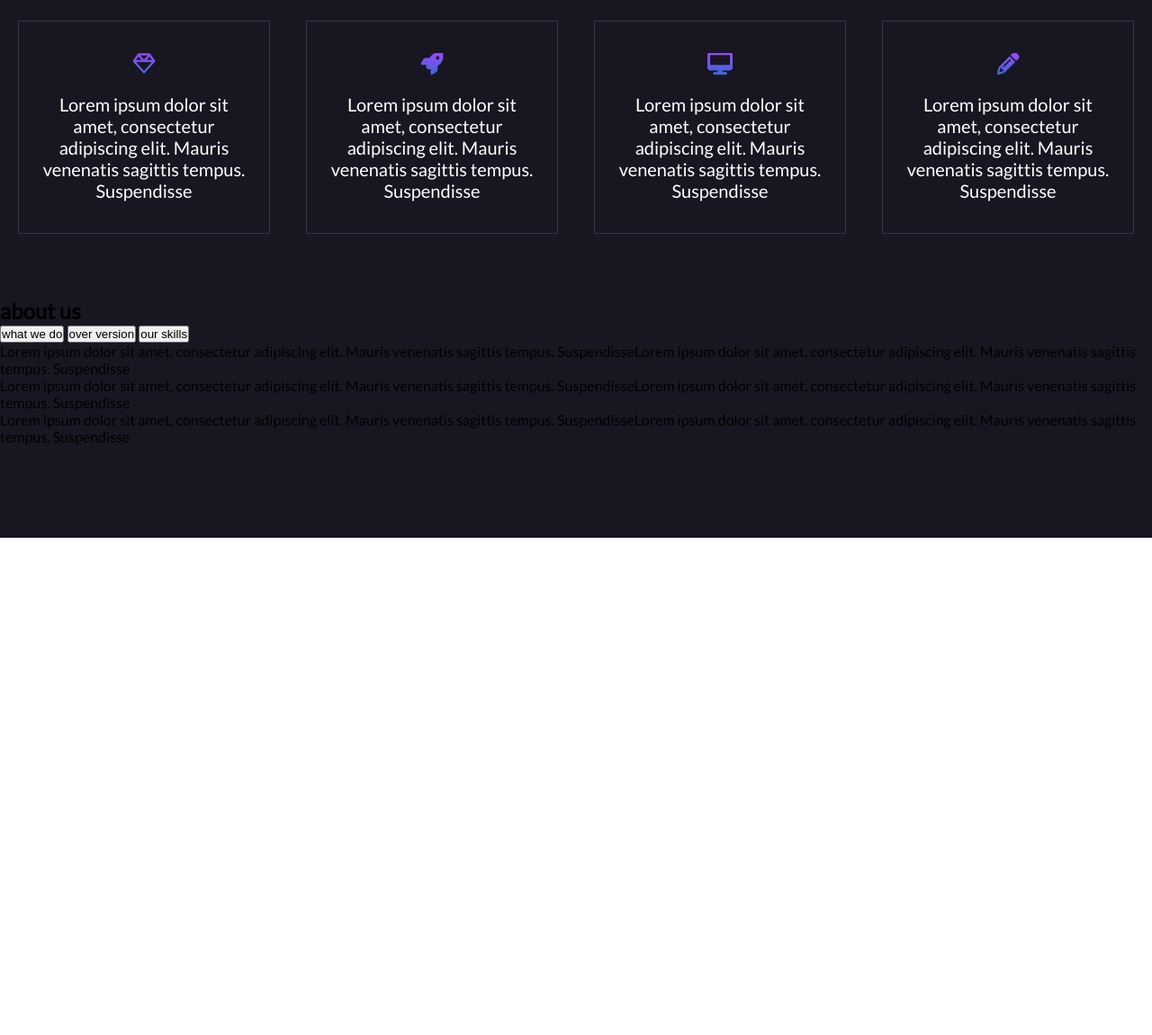
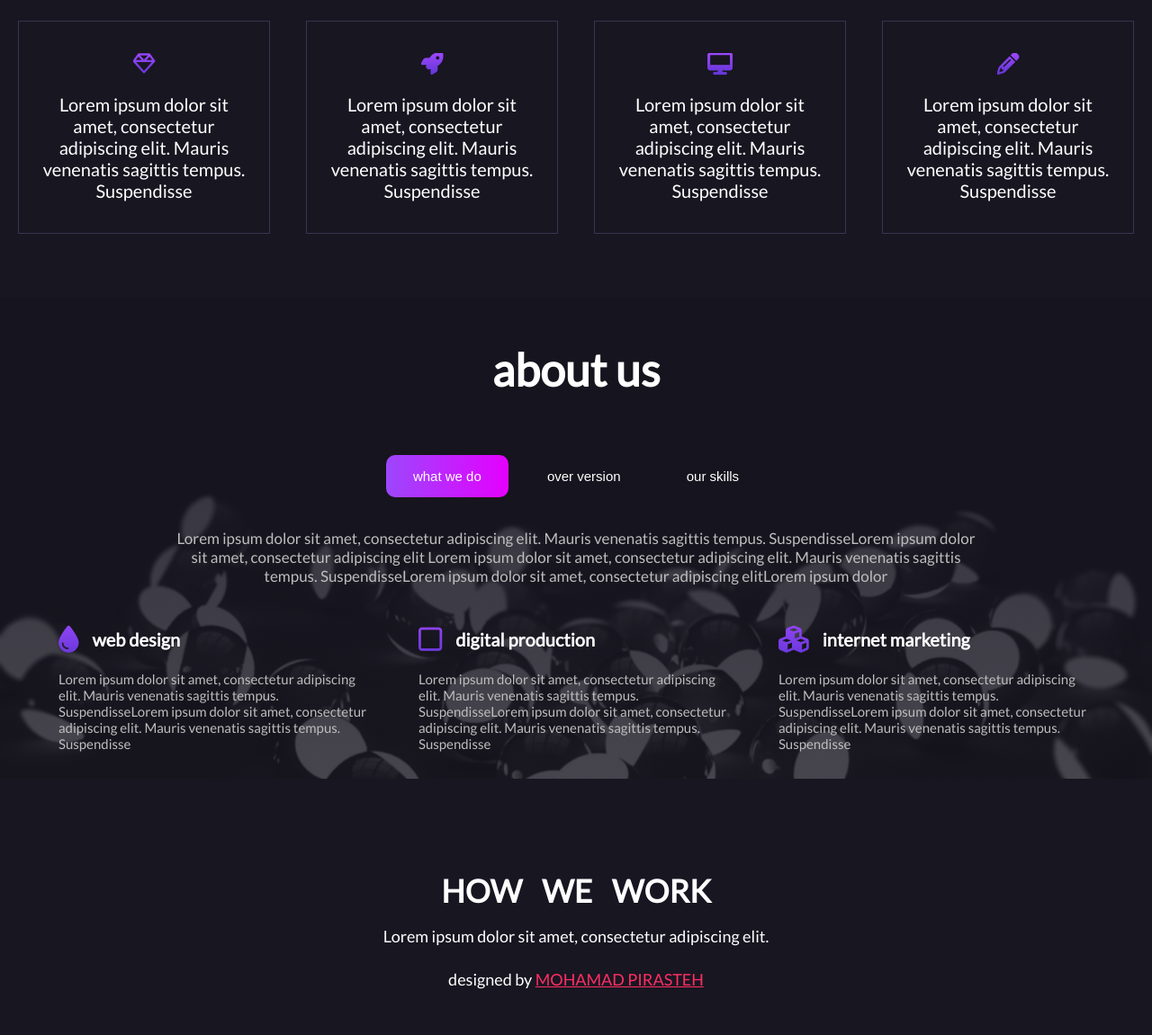
Before and after one commit to mohamadpi/cobus, a plain HTML site: page index.html in a window 1280 px wide. Shown: the part 848-1999 px from the top of the page at 90% size. Before the commit the page ends 1446 px from the top, so only its background shows below. Drawn offline with Linux system fonts and the light colour scheme.

Commit message:
complete main and footer finishe v-1

```diff
--- a/app.js
+++ b/app.js
@@ -4,17 +4,20 @@ var header = document.getElementById("header");
 var textbox = document.getElementById("textbox");
 var mdnav = document.getElementById("mdnav");
 var main = document.getElementById("main");
+var footer =  document.getElementById("footer");
 
 function dropfunc(){
     if (mdnav.className === "md-nav"){
         mdnav.classList.add ("active");
         textbox.classList.add ("hide");
         main.style.display = "none"
+        footer.style.display = "none"
 
     }else {
         mdnav.classList.remove ("active");
         textbox.classList.remove ("hide");
         main.style.display = "block"
+        footer.style.display = "block"
     }
 }
 
@@ -25,5 +28,34 @@ window.addEventListener("resize", function() {
         mdnav.classList.remove ("active");
         textbox.classList.remove ("hide");
         main.style.display = "block"
+        footer.style.display = "block"
     };
 });
+
+// ################### change active button
+
+var btngroup = document.getElementById("btn-group");
+var btns = btngroup.getElementsByClassName("btn");
+for (var i = 0; i < btns.length; i++) {
+  btns[i].addEventListener("click", function() {
+  var current = document.getElementsByClassName("active");
+  current[0].className = current[0].className.replace(" active", "");
+  this.className += " active";
+  });
+}
+
+// ############## change paragraph of the active button
+
+function btn_1(){
+    document.getElementById("current-content").innerHTML = "faucibus nisl tincidunt eget nullam non. Congue nisi vitae suscipit tellus mauris a. Convallis convallis tellus id interdum velit laoreet id donec ultrices. Ut eu sem integer vitae justo. Risus nullam eget felis eget nunc lobortis mattis"
+
+}
+
+function btn_2(){
+    document.getElementById("current-content").innerHTML = "In fermentum posuere urna nec tincidunt praesent. Iaculis urna id volutpat lacus. Elit at imperdiet dui accumsan"
+
+}
+
+function btn_3(){
+    document.getElementById("current-content").innerHTML = "In fermentum posuere urna nec tincidunt praesent. Iaculis urna id volutpat lacus. Elit at imperdiet dui accumsanIn fermentum posuere urna nec tincidunt praesent. Iaculis urna id volutpat lacus. Elit at imperdiet dui accumsan"
+}
--- a/index.html
+++ b/index.html
@@ -3,9 +3,8 @@
 <head>
     <meta charset="UTF-8">
     <meta name="viewport" content="width=device-width, initial-scale=1.0">
-    <title>Document</title>
+    <title>COBUS</title>
     <link rel="stylesheet" href="style.css">
-    <!-- <link rel="stylesheet" href="grid-system.css"> -->
     <link href="https://fonts.googleapis.com/css2?family=Lato&display=swap" rel="stylesheet">
     <script src="https://kit.fontawesome.com/6583edbadb.js" crossorigin="anonymous"></script>
 </head>
@@ -30,7 +29,7 @@
         <div class="primary-text" id="textbox">
             <p>hello</p>
             <h1>we are digital design agency</h1>
-            <button class="start-btn">start now</button>
+            <button class="start-btn" id="start-btn"> <a href="#main">start now</a></button>
         </div>
     </header>
     <section class="container" id="main">
@@ -70,34 +69,59 @@
         </div>
         <div class="container">
             <div class="main">
-                <h1 class="ab-title">
-                    about us
-                </h1>
-                <div class="row-btn">
-                    <button>what we do</button>
-                    <button>over version</button>
-                    <button>our skills</button>
+                <div class="ab-title">
+                    <h1>about us</h1>
                 </div>
-                <p class="details">
+                <div class="row-btn row" id="btn-group">
+                    <button class="btn active" onclick= btn_1()>what we do</button>
+                    <button class="btn" onclick= btn_2()>over version</button>
+                    <button class="btn" onclick= btn_3()>our skills</button>
+                </div>
+                <div class="details">
+                    <p id="current-content">
+                        Lorem ipsum dolor sit amet, consectetur adipiscing elit. Mauris venenatis sagittis tempus. SuspendisseLorem ipsum dolor sit amet, consectetur adipiscing elit Lorem ipsum dolor sit amet, consectetur adipiscing elit. Mauris venenatis sagittis tempus. SuspendisseLorem ipsum dolor sit amet, consectetur adipiscing elitLorem ipsum dolor
+                    </p>
+                </div>
 
-                </p>
-                <div class="row-content">
+                <div class="row-content row">
+                    <div class="col-xl-4 col-lg-12 col-md-12">
                         <div class="det-box">
-                        <div class="icon-title row"></div>
+                            <div class="icon-title row">
+                                <i class="fas fa-tint"></i>
+                                <h1>web design</h1>
+                            </div>
                             <p>Lorem ipsum dolor sit amet, consectetur adipiscing elit. Mauris venenatis sagittis tempus. SuspendisseLorem ipsum dolor sit amet, consectetur adipiscing elit. Mauris venenatis sagittis tempus. Suspendisse</p>
                         </div>
+                    </div>
+                    <div class="col-xl-4 col-lg-12 col-md-12">
                         <div class="det-box">
-                        <div class="icon-title row"></div>
+                            <div class="icon-title row">
+                                <i class="far fa-square"></i>
+                                <h1>digital production</h1>
+                            </div>
                             <p>Lorem ipsum dolor sit amet, consectetur adipiscing elit. Mauris venenatis sagittis tempus. SuspendisseLorem ipsum dolor sit amet, consectetur adipiscing elit. Mauris venenatis sagittis tempus. Suspendisse</p>
                         </div>
+                    </div>
+                    <div class="col-xl-4 col-lg-12 col-md-12">
                         <div class="det-box">
-                        <div class="icon-title row"></div>
+                            <div class="icon-title row">
+                                <i class="fas fa-cubes"></i>
+                                <h1>internet marketing</h1>
+                            </div>
                             <p>Lorem ipsum dolor sit amet, consectetur adipiscing elit. Mauris venenatis sagittis tempus. SuspendisseLorem ipsum dolor sit amet, consectetur adipiscing elit. Mauris venenatis sagittis tempus. Suspendisse</p>
                         </div>
                     </div>
                 </div>
             </div>
+        </div>
     </section>
+    <footer class="footer" id="footer">
+        <div class="container foot-content">
+            <h1>how we work</h1>
+            <p>Lorem ipsum dolor sit amet, consectetur adipiscing elit.</p>
+            <p class="sign">designed by <a href="https://github.com/mohamadhoseinpirasteh" class="git-sign" target="_blank">MOHAMAD PIRASTEH</a></p>
+        </div>
+    </footer>
 
 
     <script src="app.js"></script>
--- a/style.css
+++ b/style.css
@@ -7,6 +7,9 @@
 /* color code: rgb(24, 22, 33) */
 
 /* ############ default ############### */
+html {
+    scroll-behavior: smooth;
+}
 body {
     font-family: "Lato" , sans-serif;
 }
@@ -131,8 +134,6 @@ div.primary-text h1 {
 /* ############ title button ############ */
 
 button.start-btn {
-    font-size: 15px;
-    font-weight: 700;
     background-image: linear-gradient(to right , #7f00ff, #e100ff);
     padding: 15px 35px;
     text-align: center;
@@ -143,11 +144,22 @@ button.start-btn {
     cursor: pointer;
 }
 
+button.start-btn a{
+    color: #fff;
+    text-decoration: none;
+    font-size: 15px;
+    font-weight: 700;
+}
+
 /* ############### option card #################### */
 
 section {
     background-color: rgb(24, 22, 33);
 
+}
+
+section.container {
+    padding: 4% 0 0 0;
 }
 
 div.option-card div.box {
@@ -168,7 +180,7 @@ div.box div.icon {
 }
 
 div.box div.icon i{
-    background: -webkit-linear-gradient(#9c47fc, #356ad2);
+    background: -webkit-linear-gradient(#9c47fc, #5f35d2);
   -webkit-background-clip: text;
   -webkit-text-fill-color: transparent;
   font-size: 25px ;
@@ -176,6 +188,134 @@ div.box div.icon i{
 div.box div.lorem{
     font-size: 20px;
     color: #ffffff;
+}
+
+
+/* ################# main content #################### */
+
+/* ########## about title ########### */
+div.container div.main {
+    background-image:
+    linear-gradient(to bottom ,
+     rgba(24, 22, 33, 0.9),
+     rgba(24, 22, 33, 0.8)),
+     url(./photo/ball.png);
+    background-size: cover;
+    height: 100%;
+    background-position:top ;
+}
+
+div.main div.ab-title {
+    display: block;
+    text-align: center;
+}
+
+div.main div.ab-title h1{
+    color: #ffffff;
+    font-size: 50px;
+    padding: 50px;
+}
+
+
+/* ######### button style ######### */
+
+div.main div.row-btn {
+    display: block;
+    text-align: center;
+    margin: 10px 0;
+
+}
+
+div.main div.row-btn button {
+    background-color: transparent;
+    border: none;
+    color: #fff;
+    padding: 15px 30px;
+    margin: 5px;
+    cursor: pointer;
+    font-size: 15px;
+}
+
+div.row-btn button.active {
+    background-image: linear-gradient(to right , #9c47fc, #E400FF);
+    border-radius: 10px;
+}
+
+/* ####### details ####### */
+
+div.main div.details {
+    display: block;
+    padding: 20px 15%;
+    text-align: center;
+
+}
+
+div.main div.details p {
+    color: rgb(190, 190, 190);
+    font-size: 17px;
+
+}
+
+/* ############## main content ############## */
+
+div.main div.row-content {
+    padding: 10px 40px;
+}
+
+div.row-content div.det-box {
+    padding: 5px 25px;
+    margin: 0 0 15px 0;
+}
+
+div.det-box div.icon-title{
+    margin: 0 0 10px 0;
+}
+
+div.det-box div.icon-title i {
+    background: -webkit-linear-gradient(#9c47fc, #5f35d2);
+    -webkit-background-clip: text;
+    -webkit-text-fill-color: transparent;
+    font-size: 30px;
+    padding: 10px 15px 10px 0;
+}
+
+div.det-box div.icon-title h1 {
+    color: #fff;
+    font-size: 20px;
+}
+
+div.det-box p{
+    color: rgb(190, 190, 190);
+    font-size: 15px;
+}
+
+/* ########## footer ########### */
+
+footer.footer div.foot-content {
+    display: block;
+    text-align: center;
+    background-color: rgb(24, 22, 33) ;
+}
+
+div.foot-content h1{
+    color: #fff;
+    font-size: 35px;
+    text-transform: uppercase;
+    word-spacing: 15px;
+    margin: 0 0 1.5% 0;
+}
+
+div.foot-content p{
+    color: #ffffff;
+    font-size: 18px;
+}
+
+div.foot-content p.sign {
+    margin: 2% 0 0 0;
+}
+
+div.foot-content a.git-sign{
+    color: #ff2e63;
 }
 /* #################### navbar responsive ##################### */
 
@@ -289,6 +429,22 @@ div.box div.lorem{
         padding: 4% 0;
     }
 
+    div.main div.row-content{
+        padding: 10px 20px;
+    }
+
+    div.main div.details{
+        padding: 10px 10%;
+    }
+
+    div.foot-content h1{
+        word-spacing: 10px;
+        font-size: 25px;
+    }
+
+    div.foot-content p {
+        font-size: 14px;
+    }
 
 
 
```
Lines whose indentation alone changed are shown as unchanged.
